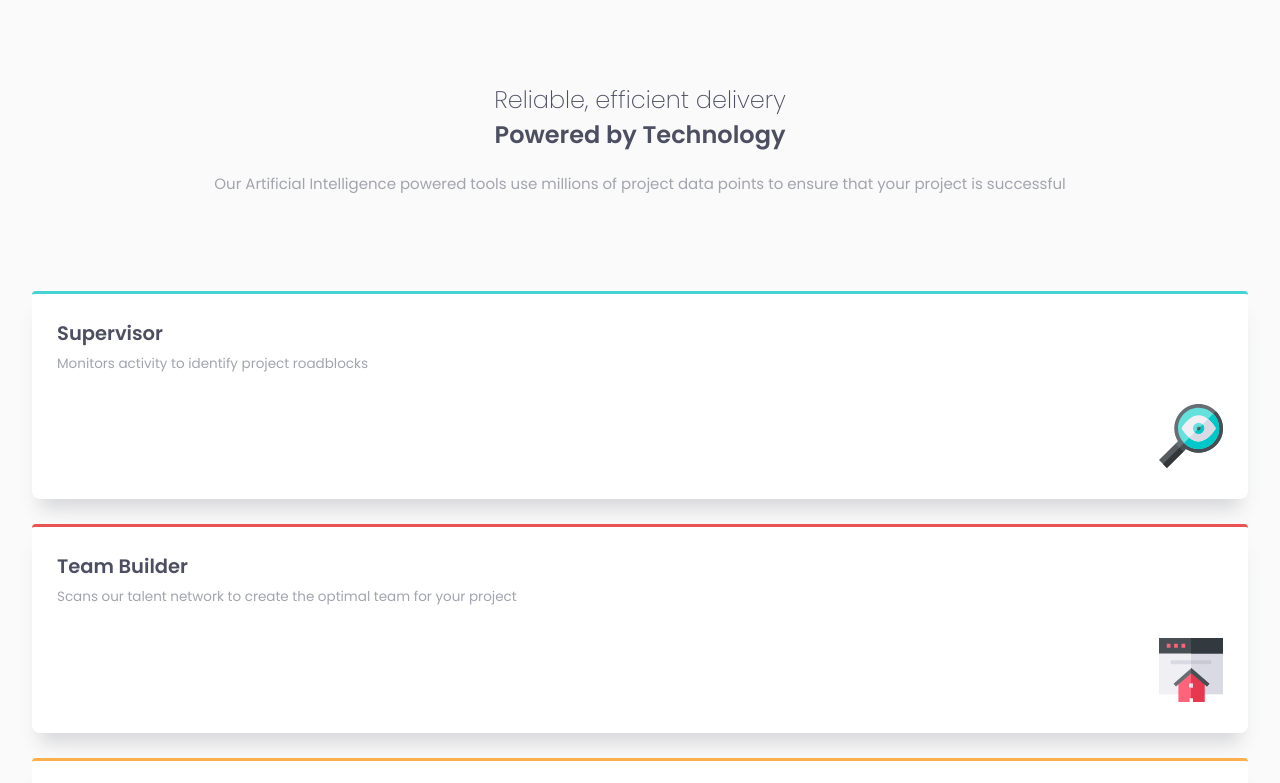
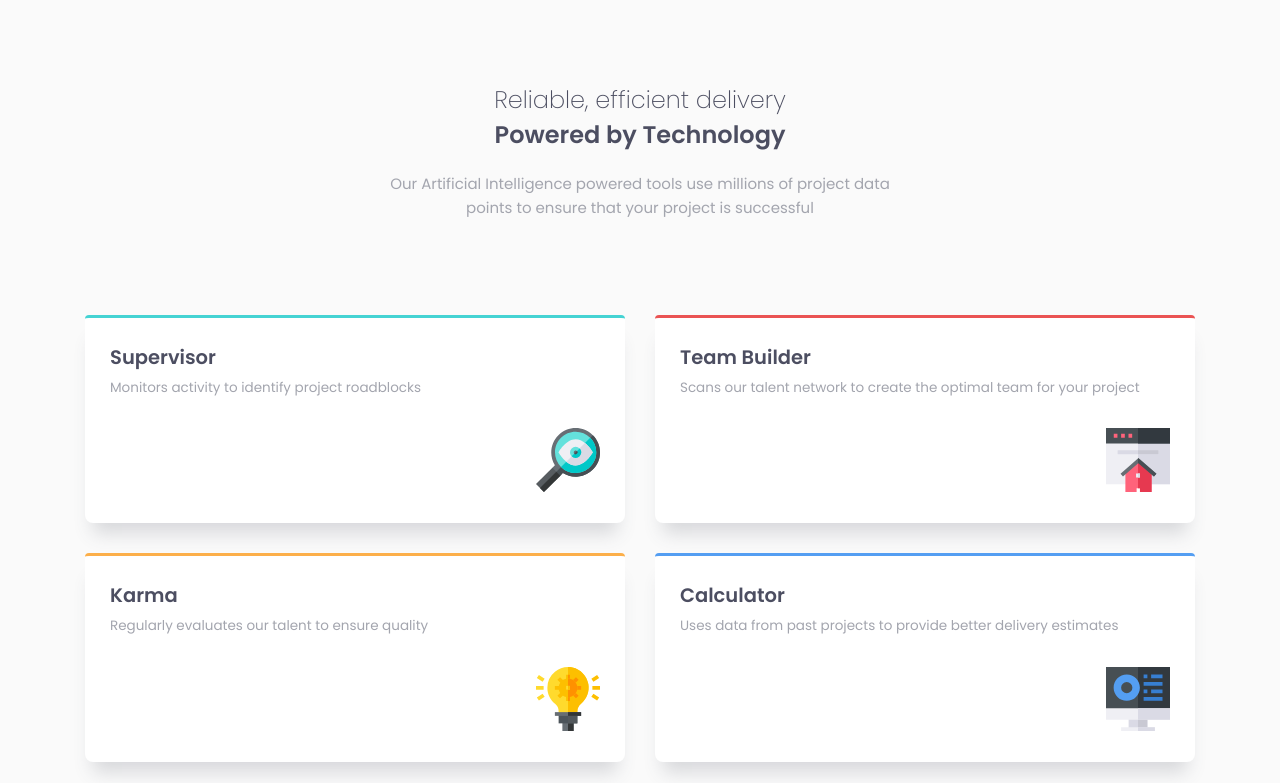
Before and after one commit to dinakonto/four-card-feature-section, a website: page index.html in a window 1280 px wide. Shown: the top 783 px of the page. Drawn offline with Linux system fonts and the light colour scheme.

Commit message:
Switch to 2col grid at 650px width

```diff
--- a/styles/sass/styles.sass
+++ b/styles/sass/styles.sass
@@ -38,16 +38,22 @@ p
   text-align: center
   padding-top: 30px
   padding-bottom: 80px
+  max-width: 510px
+  margin: 0 auto
 .regular-block
   font-weight: $font-weight-light
   display: block
 
 // CARDS
+#card-area
+  margin: 0 auto
+  max-width: 1110px
+  display: grid
 .card
   background: white
   border-radius: 4px 4px 8px 8px
   padding: 25px
-  margin-bottom: 25px
+  margin-bottom: 30px
   border-top: 3px solid $col-neutral-dark
   -webkit-box-shadow: $shadow
   -moz-box-shadow: $shadow
@@ -69,3 +75,12 @@ p
   border-top-color: $col-primary-orange
 .card:last-of-type
   border-top-color: $col-primary-blue
+
+/*
+ * RESPONSIVE CHANGES FOR:
+ * Medium viewports, over 650px wide
+ */
+@media screen and (min-width: 650px)
+  #card-area
+    grid-template-columns: 1fr 1fr
+    grid-gap: 0 30px
```
Also changed, not shown: styles/css/styles.css, 1 other file.
